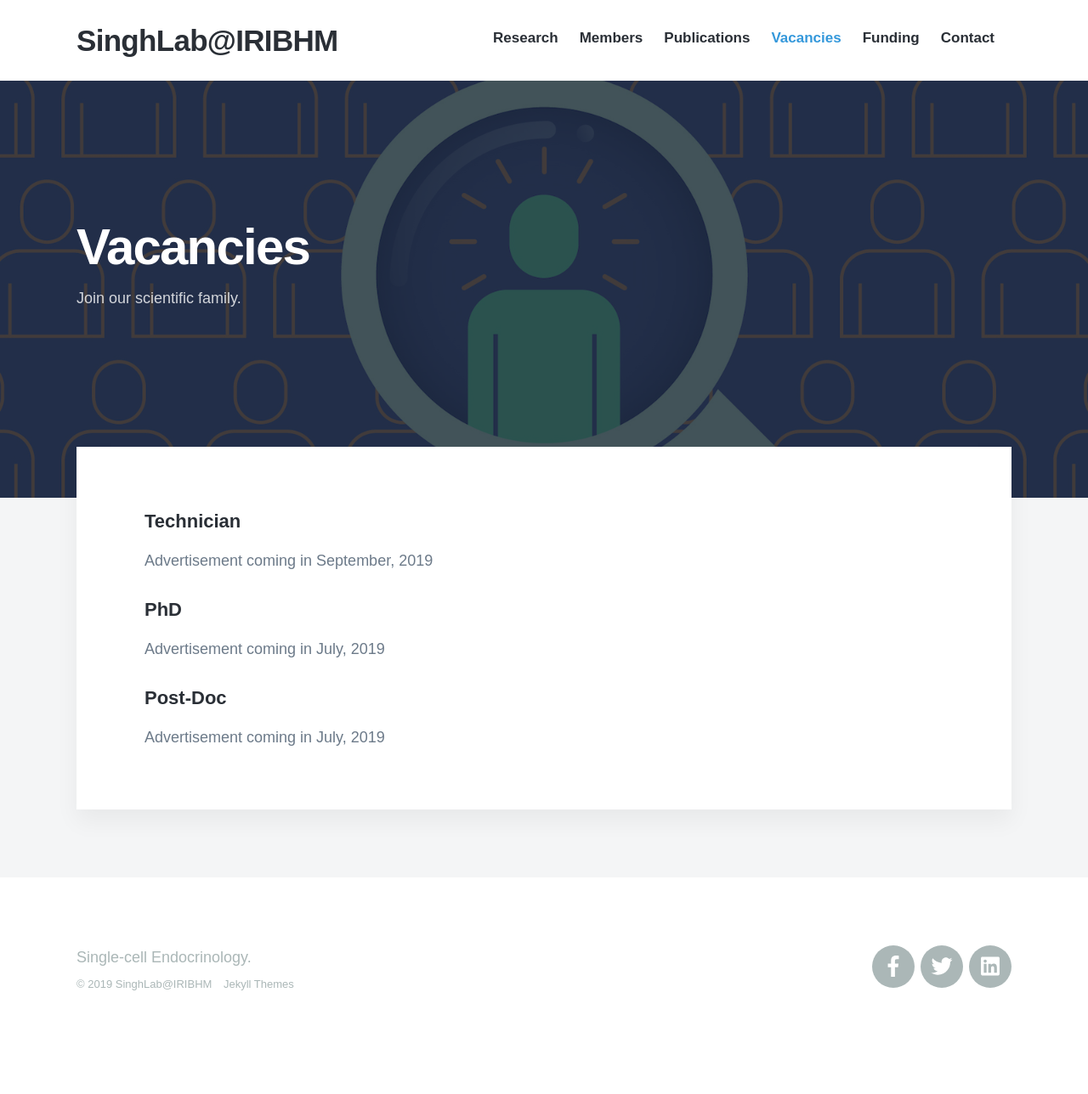
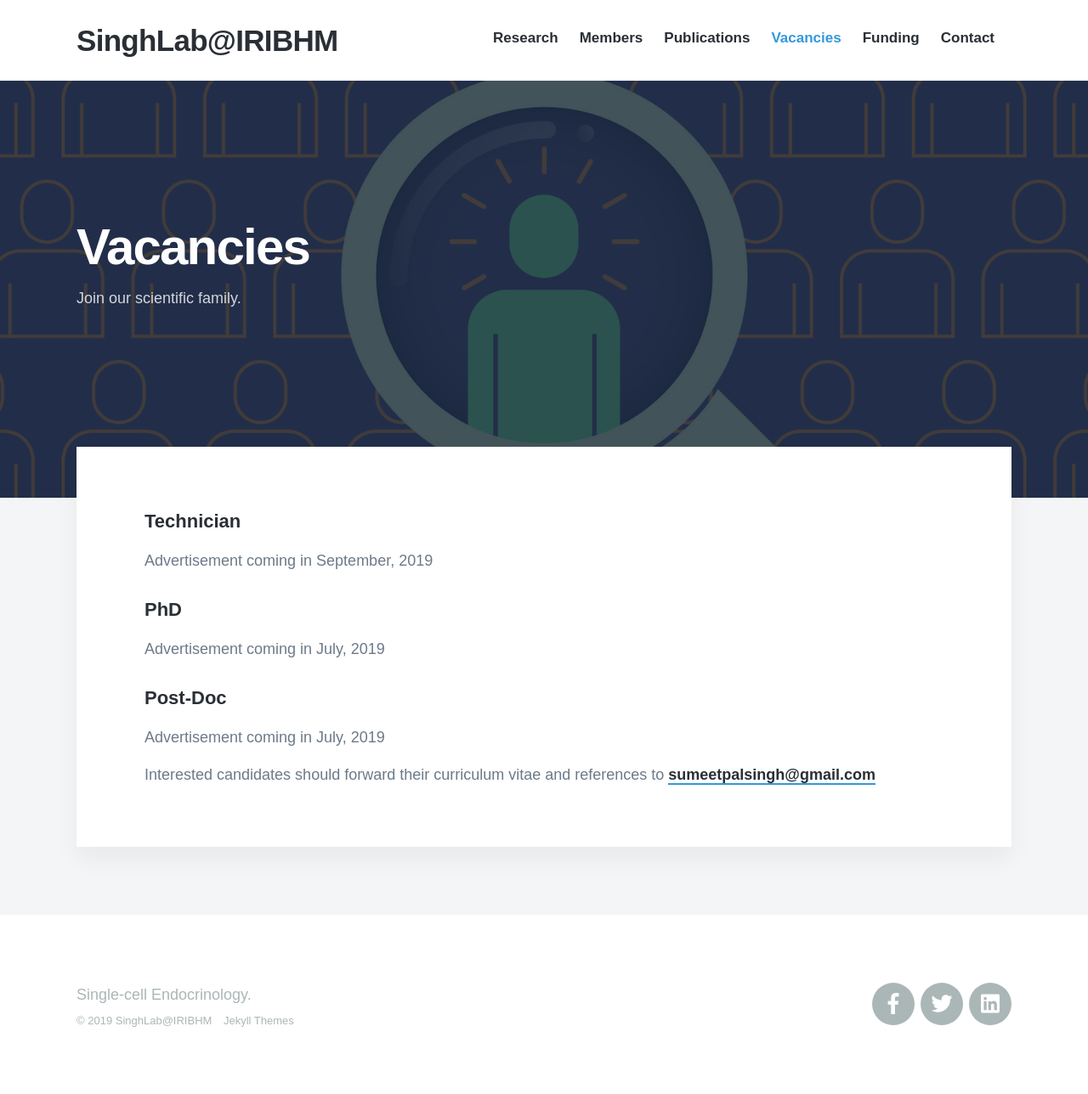
Before and after one commit to sumeetpalsingh/sumeetpalsingh.github.io, a Jekyll site: the page built from _pages/vacancies.md, in a window 1280 px wide. Shown: the whole page at 85% size. Built offline with Jekyll 4.4.1, drawn with Linux system fonts in a browser that asks for light colours; nearby versions of some CDN libraries; some web fonts are replaced; before the commit the page ends 1245 px from its top, so only the background shows below that.

Commit message:
Update vacancies.md

```diff
--- a/_pages/vacancies.md
+++ b/_pages/vacancies.md
@@ -16,3 +16,5 @@ Advertisement coming in July, 2019
 #### Post-Doc
 
 Advertisement coming in July, 2019
+
+Interested candidates should forward their curriculum vitae and references to <a href = "mailto: sumeetpalsingh@gmail.com">sumeetpalsingh@gmail.com</a>
```
